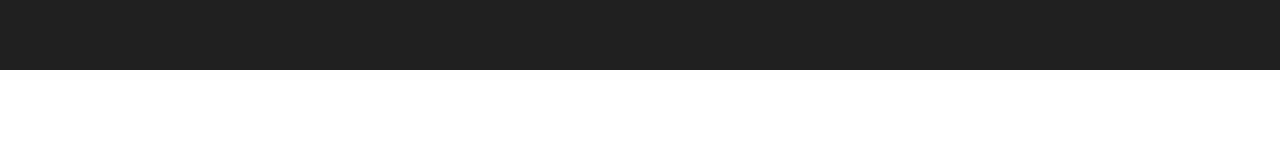
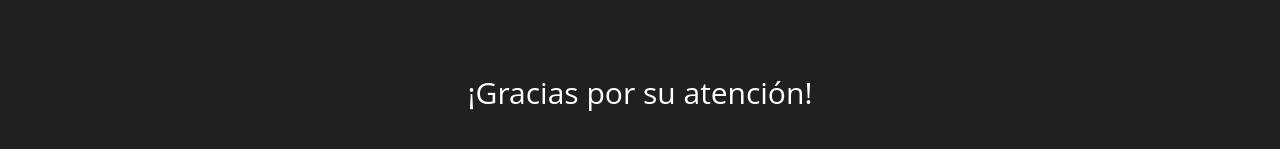
Before and after one commit to AzpektDev/hiszpanski-warszawa, a React (Create React App) app: page / in a window 1280 px wide. Shown: the part 3530-3679 px from the top of the page. Before the commit the page ends 3600 px from the top, so only its background shows below. Built offline with nearby package versions, Linux system fonts and the light colour scheme.

Commit message:
base finished ig

```diff
--- a/src/App.tsx
+++ b/src/App.tsx
@@ -72,6 +72,7 @@ function App() {
           </Box>
           <Image borderRadius={10} align={"right"} h={400} src="lazienki.png" alt="Image" />
         </Flex>
+        <Text mb={50} textAlign={"center"} fontSize={"3xl"}>¡Gracias por su atención!</Text>
       </header>
     </div>
   );
--- a/src/css/App.css
+++ b/src/css/App.css
@@ -14,6 +14,10 @@
   background-color: #202020;
 }
 
+body, html {
+  background-color: #202020;
+}
+
 .imageBg {
   background-color: rgba(0, 0, 0, 0.589);
   background-size: cover;
```
